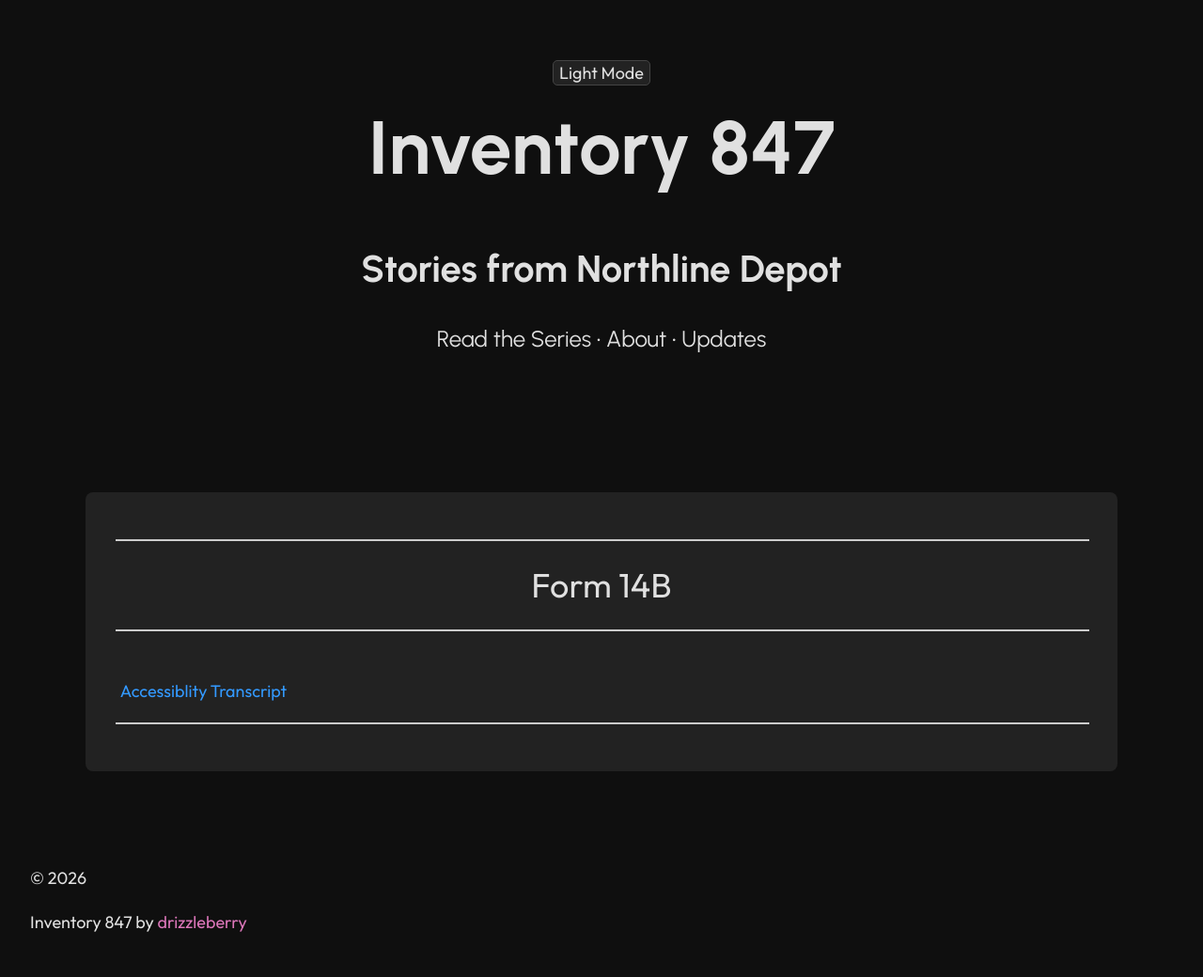
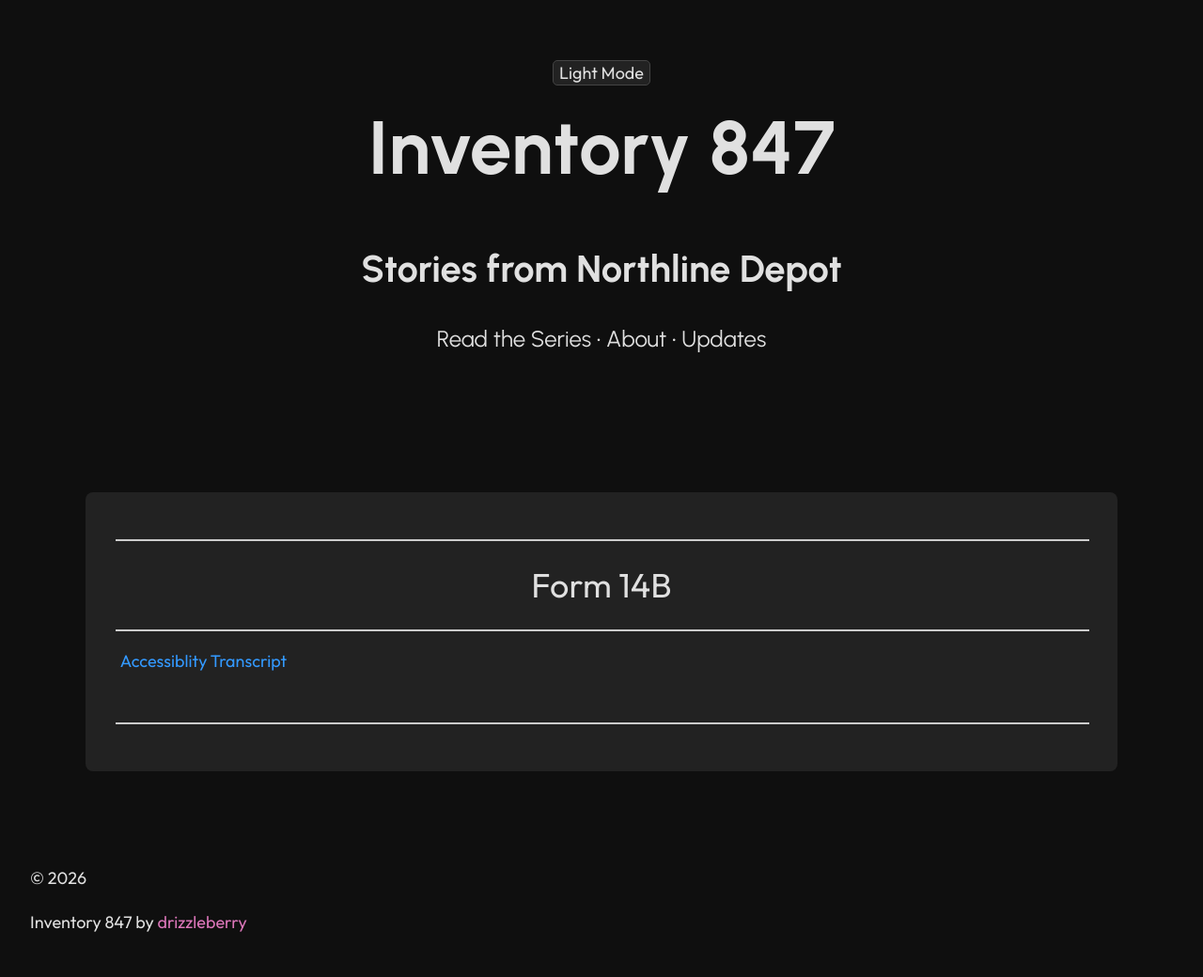
Before and after one commit to drizzleberry/drizzleberry.github.io, a Jekyll site: the page built from pages/episodes/form-14b.html, in a window 1280 px wide. Shown: the whole page at 94% size. Built offline with Jekyll 4.4.1, drawn with Linux system fonts in a browser that asks for light colours; a script that is not in the unit is left out.

Commit message:
Update form-14b.html

```diff
--- a/pages/episodes/form-14b.html
+++ b/pages/episodes/form-14b.html
@@ -5,8 +5,8 @@ permalink: /3/
 date: 2026 Oct 10
 ---
 
+<a href="/3/transcript/" style="text-align: center;">Accessiblity Transcript</a>
 <div id="pdf-pages"></div>
-<a href="/3/transcript/">Accessiblity Transcript</a>
 
 <script type="module">
   import * as pdfjsLib from
```
